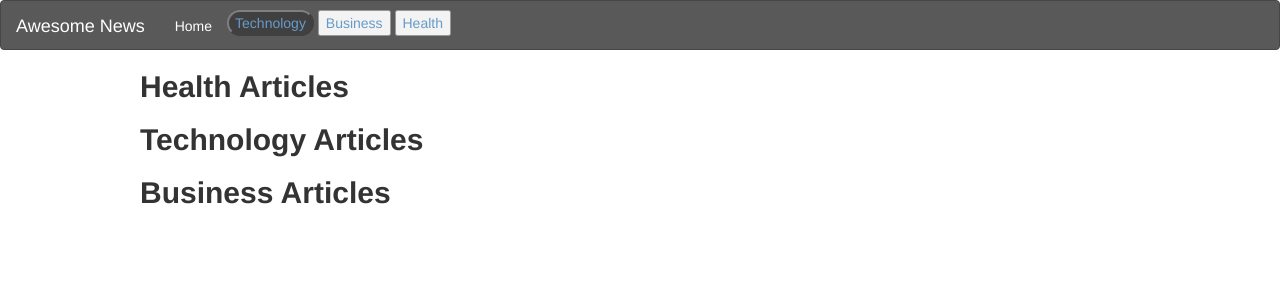
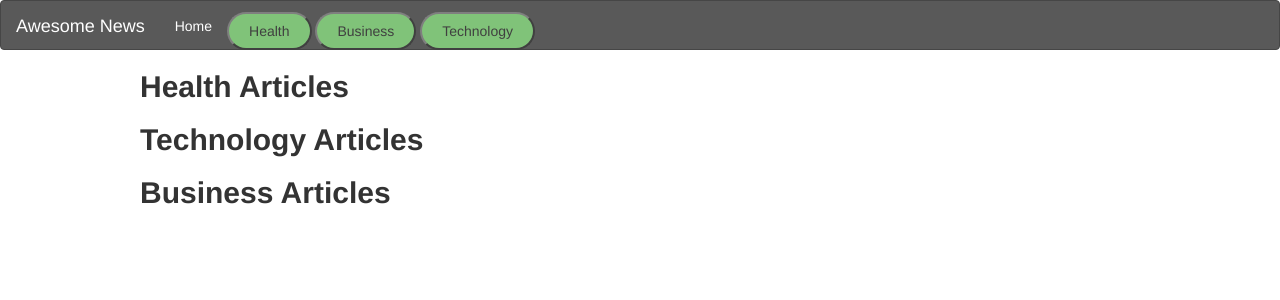
Before and after one commit to kema-ray/News-API, a Flask app: template app/templates/index.html in a window 1280 px wide. Shown: the top 300 px of the page. Run offline with Flask 2, Linux system fonts and the light colour scheme; the template is opened without the code that fills it, so the values that code supplies are empty; parts of the project's set-up code (start-up, migrations or seed data) failed here and were passed over; some libraries are stand-ins or nearby versions.

Commit message:
add styling to the category buttons

```diff
--- a/app/templates/navbar.html
+++ b/app/templates/navbar.html
@@ -13,9 +13,9 @@
             <ul class="nav navbar-nav" >
                 <li><a href="/" style="color: white;">Home</a></li>
                 <!-- <li><a href="https://www.bbc.com/news" style="color: white;">BBC</a></li> -->
-                    <button style="margin-top: 3%; background-color: black; border-radius: 25px;"><a href="/{{'category/technology'}}">Technology</a></button>
-                    <button style="margin-top: 3%;"><a href="/{{'category/business'}}">Business</a></button>
-                    <button style="margin-top: 3%;"><a href="/{{'category/health'}}">Health</a></button>
+                    <button style="margin-top: 3%; background-color: #56af4c;outline: none; padding: 7px 20px; border-radius: 25px;"><a style="color: black;" href="/{{'category/health'}}">Health</a></button>
+                    <button style="margin-top: 3%;background-color: #56af4c;outline: none; padding: 7px 20px; border-radius: 25px;"><a style="color: black;" href="/{{'category/business'}}">Business</a></button>
+                    <button style="margin-top: 3%;background-color: #56af4c;outline: none; padding: 7px 20px; border-radius: 25px;"><a style="color: black;" href="/{{'category/technology'}}">Technology</a></button>
             </ul>
         </div>
 
```
